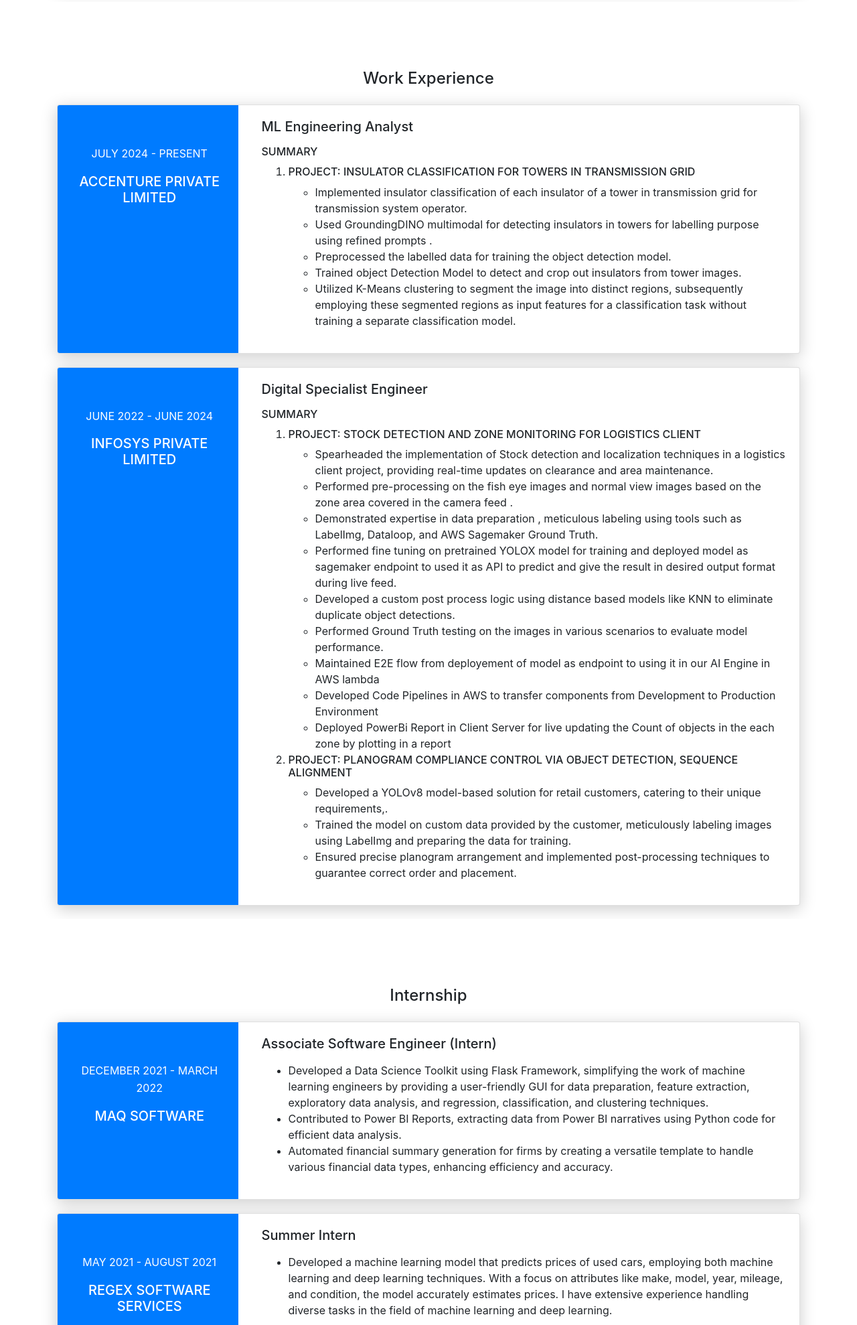
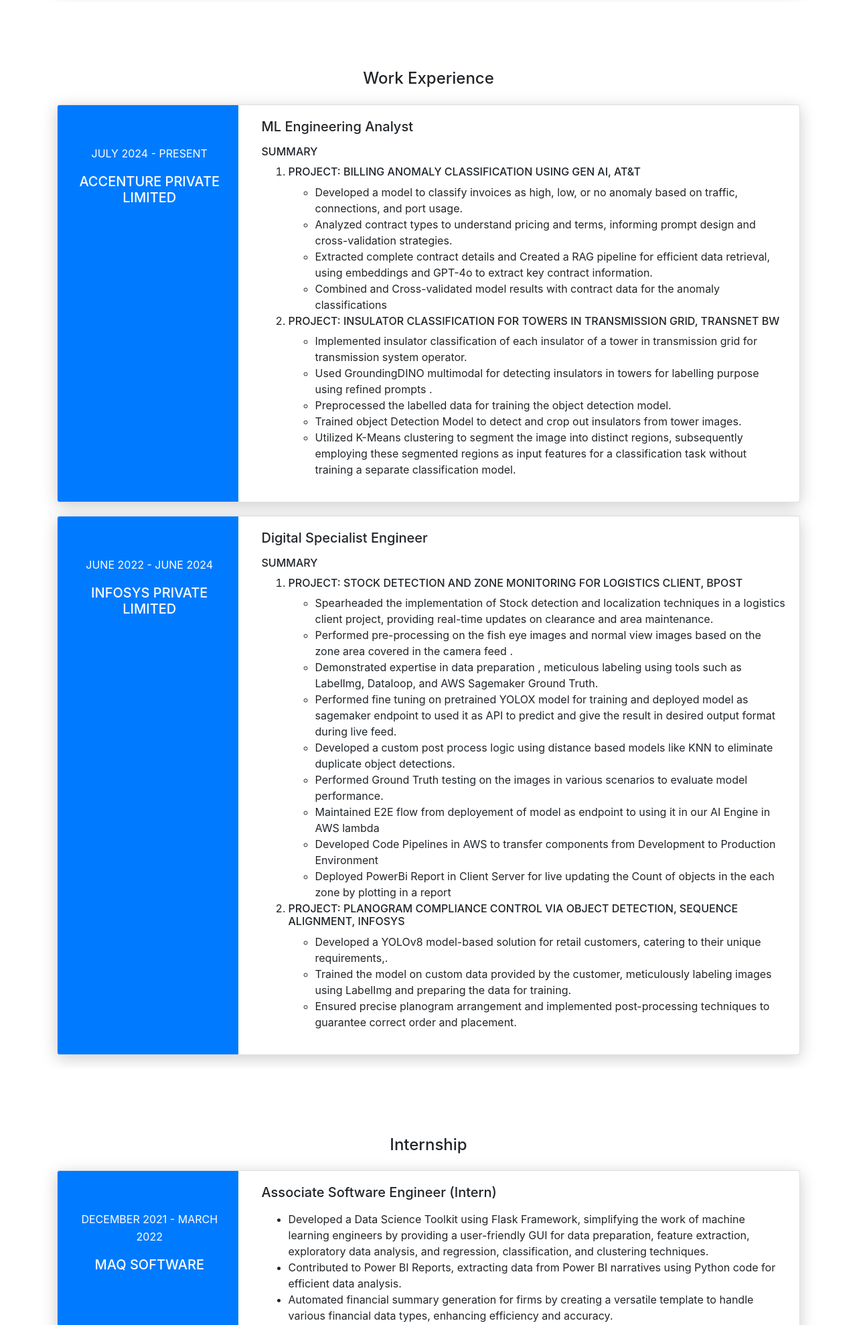
Before and after one commit to NirmalVignu/portifolio, a Flask app: page / in a window 1280 px wide. Shown: the part 1969-3947 px from the top of the page at 67% size. Run offline with Flask 2, Linux system fonts and the light colour scheme; some libraries are stand-ins or nearby versions.

Commit message:
update exp

```diff
--- a/templates/index.html
+++ b/templates/index.html
@@ -60,8 +60,8 @@
             </div>
             <div class="container">
               <div class="content-center">
-                <div class="cc-profile-image"><a href="#"><img src="static/images/nirmal_photo.jpg"
-                      alt="Image" /></a></div>
+                <div class="cc-profile-image"><a href="#"><img src="static/images/nirmal_photo.jpg" alt="Image" /></a>
+                </div>
                 <div class="h2 title">Varigonda Sai Nirmal Vignu</div>
                 <p class="category text-white">Machine Learning Engineer @Accenture</p><a
                   class="btn btn-primary smooth-scroll mr-2" href="#contact" data-aos="zoom-in"
@@ -227,9 +227,25 @@
                   <p>
                   <div class="h6">Summary</div>
                   <ol>
+                    <li>
+                      <div class="h6">Project: Billing Anomaly Classification using Gen AI, AT&T
+                      </div>
+                    </li>
+                    <ul>
+                      <li> Developed a model to classify invoices as high, low, or no anomaly based on traffic,
+                        connections, and port usage.
+                      <li>
+                        Analyzed contract types to understand pricing and terms, informing prompt design and
+                        cross-validation strategies.</li>
+                      <li>Extracted complete contract details and Created a RAG pipeline for efficient data retrieval,
+                        using embeddings and GPT-4o to extract key contract information.</li>
+                      <li>Combined and Cross-validated model results with contract data for the anomaly classifications
+                      </li>
+
+                    </ul>
 
                     <li>
-                      <div class="h6">Project: Insulator Classification for towers in Transmission Grid
+                      <div class="h6">Project: Insulator Classification for towers in Transmission Grid, TransNet BW
                       </div>
                     </li>
                     <ul>
@@ -270,7 +286,7 @@
                   <ol>
 
                     <li>
-                      <div class="h6">Project: Stock Detection and Zone Monitoring for Logistics Client
+                      <div class="h6">Project: Stock Detection and Zone Monitoring for Logistics Client, BPOST
                       </div>
                     </li>
                     <ul>
@@ -296,7 +312,7 @@
                     </ul>
 
                     <li>
-                      <div class="h6">Project: Planogram Compliance Control via Object Detection, Sequence Alignment
+                      <div class="h6">Project: Planogram Compliance Control via Object Detection, Sequence Alignment, Infosys
                       </div>
                     </li>
                     <ul>
```
